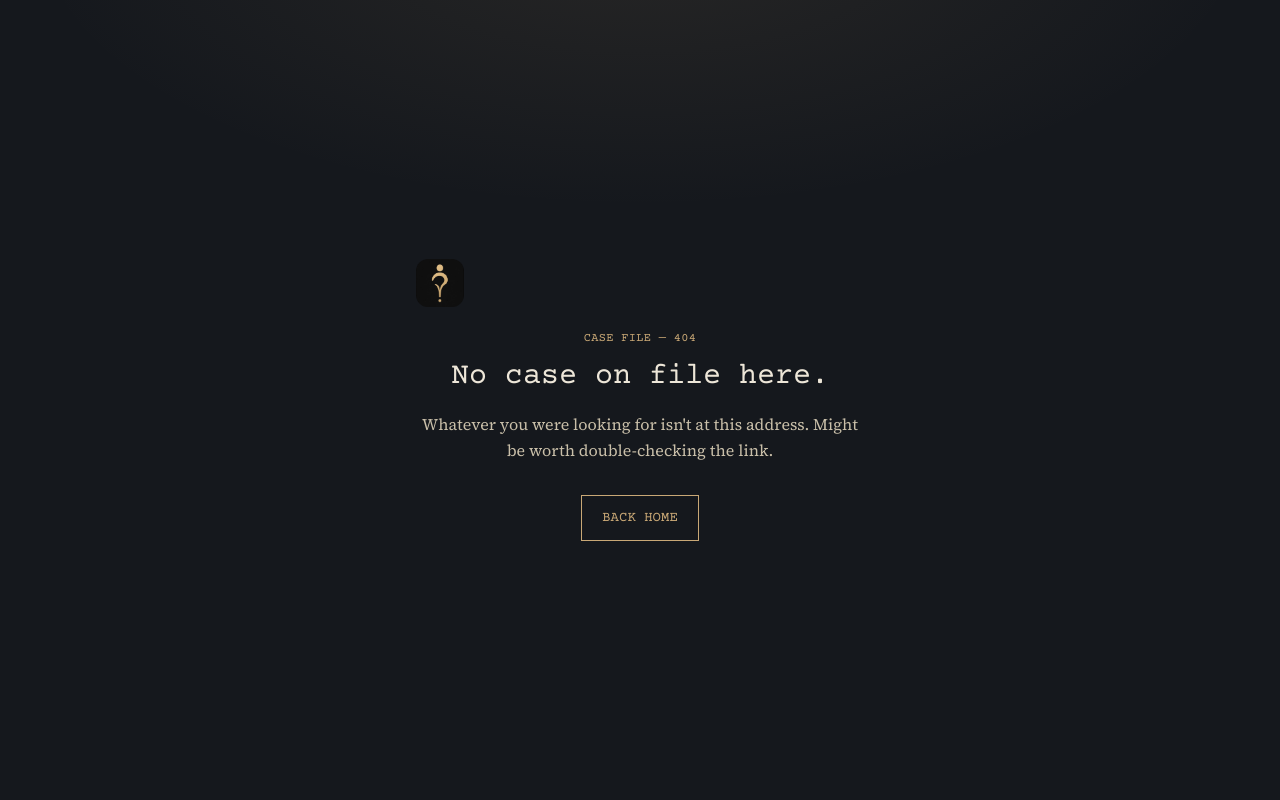
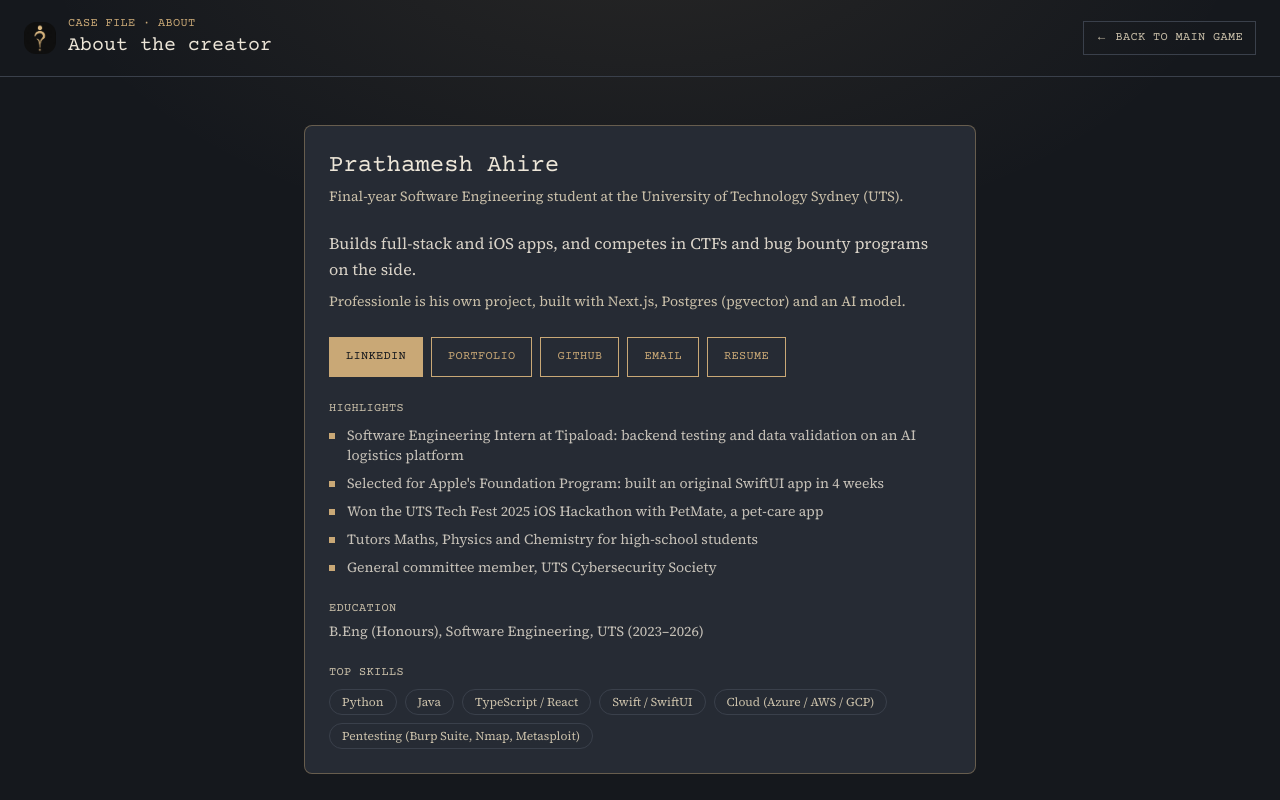
Before and after one commit to Prathameshh12/Professionle, a Next.js app: page /about in a window 1280 px wide. Before the commit this address had no page. Shown: the top 800 px of the page. Built offline with nearby package versions, Linux system fonts and the light colour scheme.

Commit message:
about me changes

```diff
--- /dev/null
+++ b/src/app/about/page.tsx
@@ -0,0 +1,72 @@
+import type { Metadata } from "next";
+import Link from "next/link";
+import { Logo } from "@/components/logo";
+import { CreatorProfile } from "@/components/CreatorProfile";
+import { CREATOR_INFO } from "@/components/special-cases/creatorInfo";
+
+export const metadata: Metadata = {
+  title: "About the creator - Professionle",
+  description: `${CREATOR_INFO.name} built Professionle. ${CREATOR_INFO.tagline}`,
+};
+
+export default function AboutPage() {
+  const personJsonLd = {
+    "@context": "https://schema.org",
+    "@type": "Person",
+    name: CREATOR_INFO.name,
+    description: CREATOR_INFO.tagline,
+    sameAs: CREATOR_INFO.links.filter((l) => l.url.startsWith("http")).map((l) => l.url),
+  };
+
+  return (
+    <main className="vignette min-h-screen flex flex-col">
+      <script
+        type="application/ld+json"
+        dangerouslySetInnerHTML={{ __html: JSON.stringify(personJsonLd).replace(/</g, "\\u003c") }}
+      />
+      <header className="border-b border-wire px-6 py-4 flex items-center justify-between">
+        <div className="flex items-center gap-3">
+          <Link href="/" aria-label="Back to home" className="shrink-0">
+            <Logo size={32} />
+          </Link>
+          <div>
+            <p className="font-case text-xs tracking-wide text-manila">CASE FILE · ABOUT</p>
+            <h1 className="font-case text-xl">About the creator</h1>
+          </div>
+        </div>
+        <Link
+          href="/"
+          className="font-case text-xs tracking-wide border border-wire px-3 py-2 text-paperDim hover:border-manila hover:text-manila transition-colors"
+        >
+          ← BACK TO MAIN GAME
+        </Link>
+      </header>
+
+      <div className="flex-1 px-6 py-12">
+        <div className="enter mx-auto w-full max-w-2xl">
+          <div className="bg-panelLight border border-manila/40 rounded-lg p-6">
+            <CreatorProfile />
+          </div>
+
+          <div className="mt-8 border border-wire rounded-lg p-5 text-center">
+            <p className="text-paper/90 mb-4">Want to guess who it is instead?</p>
+            <div className="flex flex-wrap justify-center gap-3">
+              <Link
+                href="/special-cases?mode=meet-the-creator"
+                className="font-case text-xs tracking-wide border border-manila text-manila px-5 py-3 hover:bg-panelLight transition-colors"
+              >
+                PLAY MEET THE CREATOR
+              </Link>
+              <Link
+                href="/"
+                className="font-case text-xs tracking-wide border border-wire text-paperDim px-5 py-3 hover:border-manila hover:text-manila transition-colors"
+              >
+                PLAY TODAY&apos;S CASE
+              </Link>
+            </div>
+          </div>
+        </div>
+      </div>
+    </main>
+  );
+}
--- a/src/app/sitemap.ts
+++ b/src/app/sitemap.ts
@@ -5,6 +5,7 @@ export default function sitemap(): MetadataRoute.Sitemap {
   return [
     { url: baseUrl, lastModified: new Date(), changeFrequency: "weekly", priority: 1 },
     { url: `${baseUrl}/special-cases`, lastModified: new Date(), changeFrequency: "weekly", priority: 0.8 },
-        { url: `${baseUrl}/faq`, lastModified: new Date(), changeFrequency: "monthly", priority: 0.6 },
+    { url: `${baseUrl}/faq`, lastModified: new Date(), changeFrequency: "monthly", priority: 0.6 },
+    { url: `${baseUrl}/about`, lastModified: new Date(), changeFrequency: "monthly", priority: 0.5 },
   ];
 }
--- /dev/null
+++ b/src/components/CreatorProfile.tsx
@@ -0,0 +1,68 @@
+import { CREATOR_INFO } from "@/components/special-cases/creatorInfo";
+
+/** The creator's profile: name, summary, links, highlights, education and skills. Used on /about and in the game. */
+export function CreatorProfile() {
+  const links = CREATOR_INFO.links.filter((l) => l.url);
+
+  return (
+    <div className="space-y-6">
+      <div>
+        <p className="font-case text-2xl text-paper">{CREATOR_INFO.name}</p>
+        <p className="text-paperDim text-sm mt-1">{CREATOR_INFO.tagline}</p>
+      </div>
+
+      <div className="space-y-2">
+        <p className="text-paper/90 leading-relaxed">{CREATOR_INFO.summary}</p>
+        <p className="text-paperDim text-sm leading-relaxed">{CREATOR_INFO.builtWith}</p>
+      </div>
+
+      {links.length > 0 && (
+        <div className="flex flex-wrap gap-2">
+          {links.map((l, i) => {
+            const external = !l.url.startsWith("mailto:");
+            return (
+              <a
+                key={l.label}
+                href={l.url}
+                {...(external ? { target: "_blank", rel: "noreferrer noopener" } : {})}
+                className={`inline-flex min-h-[40px] items-center font-case text-xs tracking-wide px-4 border border-manila transition-colors focus-visible:outline focus-visible:outline-2 focus-visible:outline-offset-2 focus-visible:outline-manila ${
+                  i === 0 ? "bg-manila text-ink hover:bg-paper" : "text-manila hover:bg-panelLight"
+                }`}
+              >
+                {l.label.toUpperCase()}
+              </a>
+            );
+          })}
+        </div>
+      )}
+
+      <div>
+        <p className="font-case text-xs tracking-wide text-paperDim mb-2">HIGHLIGHTS</p>
+        <ul className="space-y-2">
+          {CREATOR_INFO.highlights.map((h) => (
+            <li key={h} className="text-paper/80 text-sm flex gap-3">
+              <span aria-hidden="true" className="mt-2 h-1.5 w-1.5 shrink-0 bg-manila" />
+              <span>{h}</span>
+            </li>
+          ))}
+        </ul>
+      </div>
+
+      <div>
+        <p className="font-case text-xs tracking-wide text-paperDim mb-1">EDUCATION</p>
+        <p className="text-paper/80 text-sm">{CREATOR_INFO.education}</p>
+      </div>
+
+      <div>
+        <p className="font-case text-xs tracking-wide text-paperDim mb-2">TOP SKILLS</p>
+        <div className="flex flex-wrap gap-2">
+          {CREATOR_INFO.topSkills.map((skill) => (
+            <span key={skill} className="text-xs border border-wire rounded-full px-3 py-1 text-paperDim">
+              {skill}
+            </span>
+          ))}
+        </div>
+      </div>
+    </div>
+  );
+}
--- a/src/components/StartScreen.tsx
+++ b/src/components/StartScreen.tsx
@@ -3,6 +3,7 @@
 import Link from "next/link";
 import { useRef } from "react";
 import { DailyFolder } from "@/components/home/DailyFolder";
+import { BuiltBy } from "@/components/home/BuiltBy";
 import { DemoRound } from "@/components/home/DemoRound";
 import { EvidenceLayer } from "@/components/home/EvidenceLayer";
 import { Hero } from "@/components/home/Hero";
@@ -44,8 +45,9 @@ export function StartScreen({
         <PracticeFiles onStart={onStart} />
         <SpecialTags />
         <DemoRound />
+        <BuiltBy />
         <footer className="hp-footer font-case">
-          A new case every day · <Link href="/faq">FAQ</Link>
+          A new case every day · <Link href="/faq">FAQ</Link> · <Link href="/about">About</Link>
         </footer>
       </div>
     </main>
--- /dev/null
+++ b/src/components/home/BuiltBy.tsx
@@ -0,0 +1,17 @@
+import Link from "next/link";
+import { CREATOR_INFO } from "@/components/special-cases/creatorInfo";
+
+/** A small "built by" card near the bottom of the home page that leads to /about. */
+export function BuiltBy() {
+  return (
+    <section className="hp-wrap hp-section hp-builtby" aria-label="About the creator">
+      <div className="hp-builtby-card">
+        <p className="hp-builtby-by font-case">Built by {CREATOR_INFO.name}</p>
+        <p className="hp-builtby-line">{CREATOR_INFO.shortLine}</p>
+        <Link href="/about" className="hp-builtby-btn font-case">
+          About the creator
+        </Link>
+      </div>
+    </section>
+  );
+}
--- a/src/components/home/SiteMenu.tsx
+++ b/src/components/home/SiteMenu.tsx
@@ -90,6 +90,13 @@ export function SiteMenu() {
               <span className="hp-dn-d">Hints, scoring and the daily reset</span>
             </span>
           </Link>
+          <Link href="/about" onClick={() => setOpen(false)}>
+            <span className="hp-dn-n">06</span>
+            <span>
+              <span className="hp-dn-t">About the creator</span>
+              <span className="hp-dn-d">Who built this, plus links</span>
+            </span>
+          </Link>
         </nav>
         <p className="hp-drawer-foot font-case">
           10 nos and you&apos;re out
--- a/src/components/special-cases/MeetTheCreatorMode.tsx
+++ b/src/components/special-cases/MeetTheCreatorMode.tsx
@@ -2,7 +2,7 @@
 
 import { useEffect, useRef, useState } from "react";
 import { TallyCounter } from "@/components/TallyCounter";
-import { CREATOR_INFO } from "./creatorInfo";
+import { CreatorProfile } from "@/components/CreatorProfile";
 import type { Answer } from "@/types";
 
 type TranscriptEntry =
@@ -25,8 +25,6 @@ const ANSWER_COLOR: Record<Answer, string> = {
   not_really: "text-alert/80 border-alert/80",
   irrelevant: "text-paperDim border-paperDim",
 };
-
-const MAX_NOS = 10;
 
 type Status = "idle" | "starting" | "active" | "won" | "lost" | "skipped";
 
@@ -146,9 +144,9 @@ export function MeetTheCreatorMode() {
           <div className="mt-4">
             <button
               onClick={() => setStatus("skipped")}
-              className="font-case text-xs text-paperDim underline decoration-wire underline-offset-4 hover:text-manila hover:decoration-manila transition-colors"
+              className="font-case text-xs tracking-wide bg-manila text-ink px-5 py-3 hover:bg-paper transition-colors"
             >
-              Not in the mood to play — just show me
+              SKIP THE GAME, SHOW ME
             </button>
           </div>
           {error && <p className="text-alert text-sm mt-4">{error}</p>}
@@ -274,53 +272,8 @@ function CreatorRevealCard({ eyebrow, intro }: { eyebrow: string; intro: React.R
         {intro}
       </div>
 
-      <div className="border-t border-wire pt-4">
-        <p className="font-case text-lg text-paper">{CREATOR_INFO.name}</p>
-        <p className="text-paperDim text-sm mb-3">{CREATOR_INFO.tagline}</p>
-        <p className="text-paper/90 mb-4">{CREATOR_INFO.summary}</p>
-
-        <p className="font-case text-xs tracking-wide text-paperDim mb-2">HIGHLIGHTS</p>
-        <ul className="space-y-1.5 mb-4">
-          {CREATOR_INFO.highlights.map((h, i) => (
-            <li key={i} className="text-paper/80 text-sm flex gap-2">
-              <span className="text-manila">—</span>
-              <span>{h}</span>
-            </li>
-          ))}
-        </ul>
-
-        <p className="font-case text-xs tracking-wide text-paperDim mb-1">EDUCATION</p>
-        <p className="text-paper/80 text-sm mb-4">{CREATOR_INFO.education}</p>
-
-        <p className="font-case text-xs tracking-wide text-paperDim mb-2">TOP SKILLS</p>
-        <div className="flex flex-wrap gap-2 mb-4">
-          {CREATOR_INFO.topSkills.map((skill) => (
-            <span
-              key={skill}
-              className="text-xs border border-wire rounded-full px-3 py-1 text-paperDim"
-            >
-              {skill}
-            </span>
-          ))}
-        </div>
-
-        {CREATOR_INFO.links.some((l) => l.url) && (
-          <div className="flex flex-wrap gap-3 pt-2 border-t border-wire">
-            {CREATOR_INFO.links
-              .filter((l) => l.url)
-              .map((l) => (
-                <a
-                  key={l.label}
-                  href={l.url}
-                  target="_blank"
-                  rel="noreferrer"
-                  className="font-case text-xs text-manila underline underline-offset-4 hover:text-manilaDeep"
-                >
-                  {l.label} →
-                </a>
-              ))}
-          </div>
-        )}
+      <div className="border-t border-wire pt-5">
+        <CreatorProfile />
       </div>
     </div>
   );
--- a/src/components/special-cases/creatorInfo.ts
+++ b/src/components/special-cases/creatorInfo.ts
@@ -1,19 +1,22 @@
 export interface CreatorLink {
   label: string;
-  url: string; // fill in your real links — left blank on purpose
+  url: string; // leave "" to hide a link; it only shows once it has a value
 }
 
 export const CREATOR_INFO = {
   name: "Prathamesh Ahire",
-  tagline: "Final-year Software Engineering student at Univeristy of Technology Sydney (UTS).",
+  tagline: "Final-year Software Engineering student at the University of Technology Sydney (UTS).",
+  // One short line, used on the home page strip.
+  shortLine: "Software Engineering student at UTS, building full-stack and iOS apps.",
   summary:
-    "Builds full-stack and iOS apps, competes in CTFs and bug bounty programs on the side.",
+    "Builds full-stack and iOS apps, and competes in CTFs and bug bounty programs on the side.",
+  builtWith: "Professionle is his own project, built with Next.js, Postgres (pgvector) and an AI model.",
   education: "B.Eng (Honours), Software Engineering, UTS (2023–2026)",
   highlights: [
-    "Software Engineering Intern @ Tipaload — backend testing & data validation on an AI logistics platform",
-    "Selected for Apple's Foundation Program — built an original SwiftUI app in 4 weeks",
+    "Software Engineering Intern at Tipaload: backend testing and data validation on an AI logistics platform",
+    "Selected for Apple's Foundation Program: built an original SwiftUI app in 4 weeks",
     "Won the UTS Tech Fest 2025 iOS Hackathon with PetMate, a pet-care app",
-    "Tutors Maths, Physics & Chemistry for high-school students",
+    "Tutors Maths, Physics and Chemistry for high-school students",
     "General committee member, UTS Cybersecurity Society",
   ],
   topSkills: [
@@ -24,9 +27,12 @@ export const CREATOR_INFO = {
     "Cloud (Azure / AWS / GCP)",
     "Pentesting (Burp Suite, Nmap, Metasploit)",
   ],
+  // The first link is shown as the main (filled) button, so keep the one recruiters should use first on top.
   links: [
+    { label: "LinkedIn", url: "https://www.linkedin.com/in/prathamesh-ahire-9b38a9298/" },
     { label: "Portfolio", url: "https://prathameshahire.netlify.app/" },
-    { label: "LinkedIn", url: "https://www.linkedin.com/in/prathamesh-ahire-9b38a9298/" },
     { label: "GitHub", url: "https://github.com/Prathameshh12" },
+    { label: "Email", url: "prathamesh.ahire1204@gmail.com" },
+    { label: "Resume", url: "https://drive.google.com/file/d/10cQ9FbjGrtQ5TgciZvJA442grvXnvZUb/view?usp=sharing" },
   ] as CreatorLink[],
 };
```
Also changed, not shown: src/components/home/home.css (+46 -0 lines).
